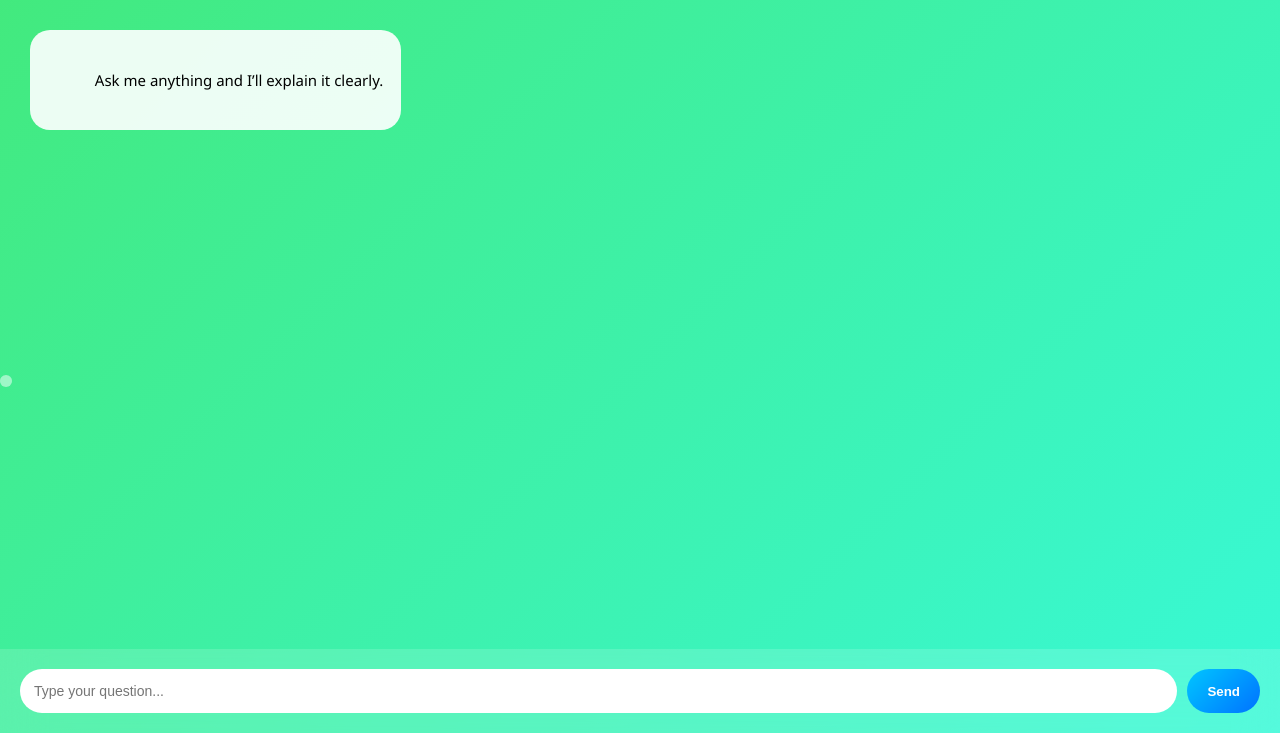
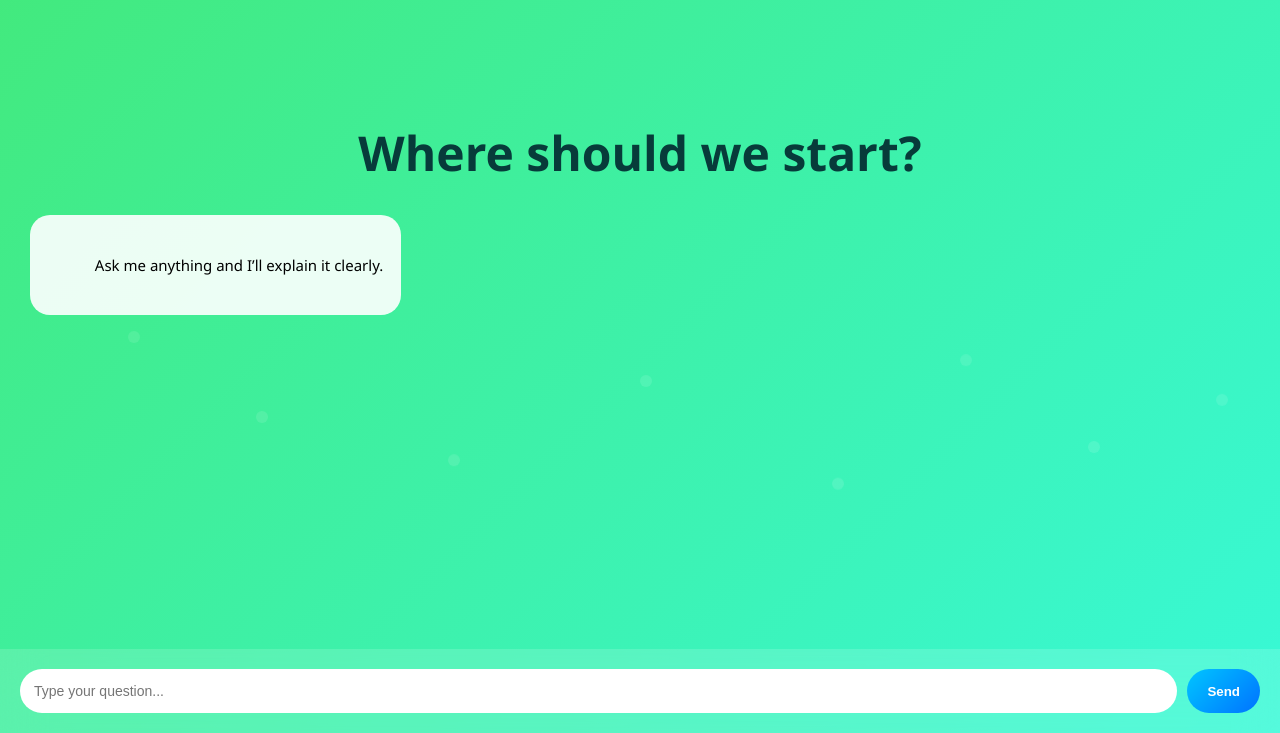
Before and after one commit to kancharlavishwaksenareddy/studymind-ai, a Flask app: page / in a window 1280 px wide. Shown: the part 67-800 px from the top of the page. Run offline with Flask 3, Linux system fonts and the light colour scheme.

Commit message:
final full GPT layout

```diff
--- a/static/script.js
+++ b/static/script.js
@@ -1,9 +1,12 @@
-console.log("JS LOADED");
-
 document.getElementById("explainBtn").addEventListener("click", function () {
 
     const topic = document.getElementById("topicInput").value.trim();
     if (!topic) return;
+
+    const welcome = document.getElementById("welcomeScreen");
+    if (welcome) {
+        welcome.style.display = "none";
+    }
 
     const output = document.getElementById("output");
 
--- a/static/style.css
+++ b/static/style.css
@@ -2,7 +2,7 @@
     box-sizing: border-box;
 }
 
-/* Full screen mint gradient */
+/* Background */
 body {
     margin: 0;
     font-family: 'Segoe UI', sans-serif;
@@ -29,12 +29,21 @@ body {
     animation: float 20s linear infinite;
 }
 
+.particles span:nth-child(1){left:10%;animation-duration:18s;}
+.particles span:nth-child(2){left:20%;animation-duration:22s;}
+.particles span:nth-child(3){left:35%;animation-duration:25s;}
+.particles span:nth-child(4){left:50%;animation-duration:20s;}
+.particles span:nth-child(5){left:65%;animation-duration:27s;}
+.particles span:nth-child(6){left:75%;animation-duration:19s;}
+.particles span:nth-child(7){left:85%;animation-duration:24s;}
+.particles span:nth-child(8){left:95%;animation-duration:21s;}
+
 @keyframes float {
-    0% { transform: translateY(0); opacity: 0.4; }
+    0% { transform: translateY(0); opacity: 0.5; }
     100% { transform: translateY(-1200px); opacity: 0; }
 }
 
-/* Main app wrapper */
+/* Layout */
 .app-wrapper {
     position: relative;
     z-index: 2;
@@ -52,7 +61,20 @@ header {
     backdrop-filter: blur(20px);
 }
 
-/* Chat area FULL SCREEN */
+/* Welcome */
+.welcome {
+    text-align: center;
+    margin-top: 120px;
+}
+
+.welcome h1 {
+    font-size: 48px;
+    font-weight: 600;
+    margin: 0;
+    color: #073b3a;
+}
+
+/* Chat */
 .chat-container {
     flex: 1;
     overflow-y: auto;
@@ -72,20 +94,18 @@ header {
     white-space: pre-wrap;
 }
 
-/* AI */
 .message.ai {
     background: rgba(255,255,255,0.9);
     align-self: flex-start;
 }
 
-/* User */
 .message.user {
     background: linear-gradient(135deg, #00c6ff, #0072ff);
     color: white;
     align-self: flex-end;
 }
 
-/* Input fixed at bottom */
+/* Input */
 .input-container {
     display: flex;
     padding: 20px;
--- a/templates/index.html
+++ b/templates/index.html
@@ -6,6 +6,7 @@
 </head>
 <body>
 
+<!-- Floating particles -->
 <div class="particles">
     <span></span><span></span><span></span><span></span>
     <span></span><span></span><span></span><span></span>
@@ -17,12 +18,19 @@
         🧠 Study Mind AI
     </header>
 
+    <!-- Welcome Screen -->
+    <div class="welcome" id="welcomeScreen">
+        <h1>Where should we start?</h1>
+    </div>
+
+    <!-- Chat Area -->
     <div class="chat-container" id="output">
         <div class="message ai">
             Ask me anything and I’ll explain it clearly.
         </div>
     </div>
 
+    <!-- Input Area -->
     <div class="input-container">
         <input type="text" id="topicInput" placeholder="Type your question...">
         <button id="explainBtn">Send</button>
```
